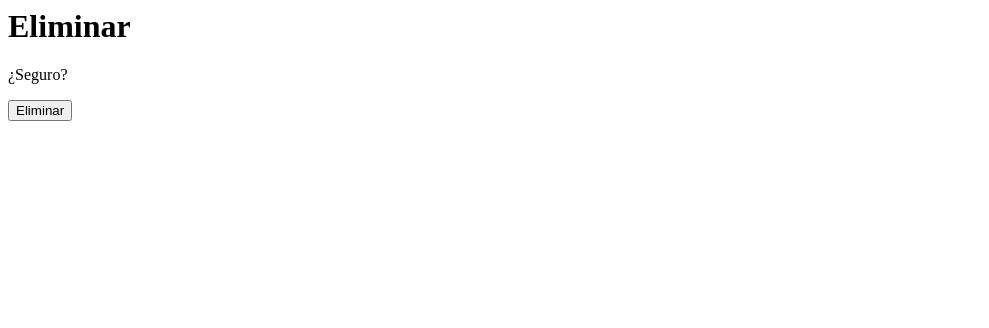
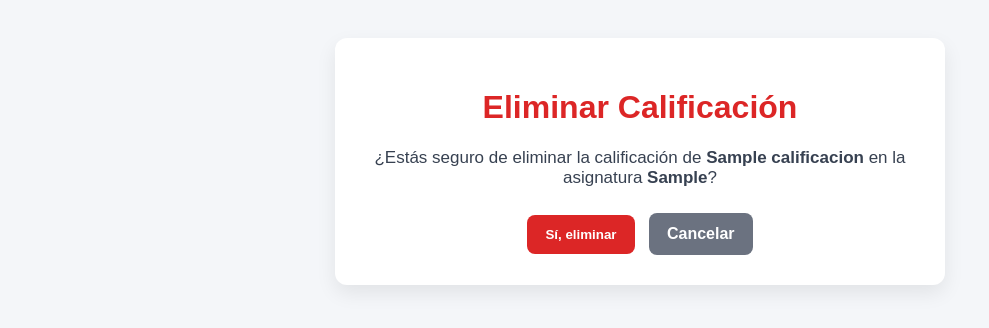
Before and after one commit to sebastianUCC2024/SistemaCalificaciones, a Django app: page /eliminar/1/ in a window 1280 px wide. Shown: the top 328 px of the page, without its empty margins (0-989 px from the left). Run offline with Django 5.2, Linux system fonts and the light colour scheme; tables that the repository leaves empty hold one stand-in row (values such as "Sample post").

Commit message:
subiendo html eliminar

```diff
--- a/sistema_calificaciones/calificacionesEstudiantes/templates/calificaciones/eliminar.html
+++ b/sistema_calificaciones/calificacionesEstudiantes/templates/calificaciones/eliminar.html
@@ -1,8 +1,88 @@
-<h1>Eliminar</h1>
+<!DOCTYPE html>
+<html lang="es">
+<head>
+    <meta charset="UTF-8">
+    <title>Eliminar Calificación</title>
+    <style>
+        body {
+            font-family: Arial, sans-serif;
+            background: #f4f6f9;
+            padding: 30px;
+        }
 
-<p>¿Seguro?</p>
+        .container {
+            max-width: 550px;
+            margin: auto;
+            background: white;
+            padding: 30px;
+            border-radius: 12px;
+            text-align: center;
+            box-shadow: 0 8px 20px rgba(0,0,0,0.08);
+        }
 
-<form method="POST">
-    {% csrf_token %}
-    <button>Eliminar</button>
-</form>
+        h1 {
+            color: #dc2626;
+        }
+
+        p {
+            font-size: 17px;
+            color: #374151;
+        }
+
+        .actions {
+            margin-top: 25px;
+        }
+
+        button {
+            background: #dc2626;
+            color: white;
+            border: none;
+            padding: 12px 18px;
+            border-radius: 8px;
+            font-weight: bold;
+            cursor: pointer;
+        }
+
+        button:hover {
+            background: #b91c1c;
+        }
+
+        .cancelar {
+            display: inline-block;
+            background: #6b7280;
+            color: white;
+            padding: 12px 18px;
+            border-radius: 8px;
+            text-decoration: none;
+            font-weight: bold;
+            margin-left: 10px;
+        }
+
+        .cancelar:hover {
+            background: #4b5563;
+        }
+    </style>
+</head>
+<body>
+
+<div class="container">
+    <h1>Eliminar Calificación</h1>
+
+    <p>
+        ¿Estás seguro de eliminar la calificación de
+        <strong>{{ calificacion.nombre_estudiante }}</strong>
+        en la asignatura
+        <strong>{{ calificacion.asignatura }}</strong>?
+    </p>
+
+    <form method="POST">
+        {% csrf_token %}
+        <div class="actions">
+            <button type="submit">Sí, eliminar</button>
+            <a class="cancelar" href="{% url 'listar_calificaciones' %}">Cancelar</a>
+        </div>
+    </form>
+</div>
+
+</body>
+</html>
```
